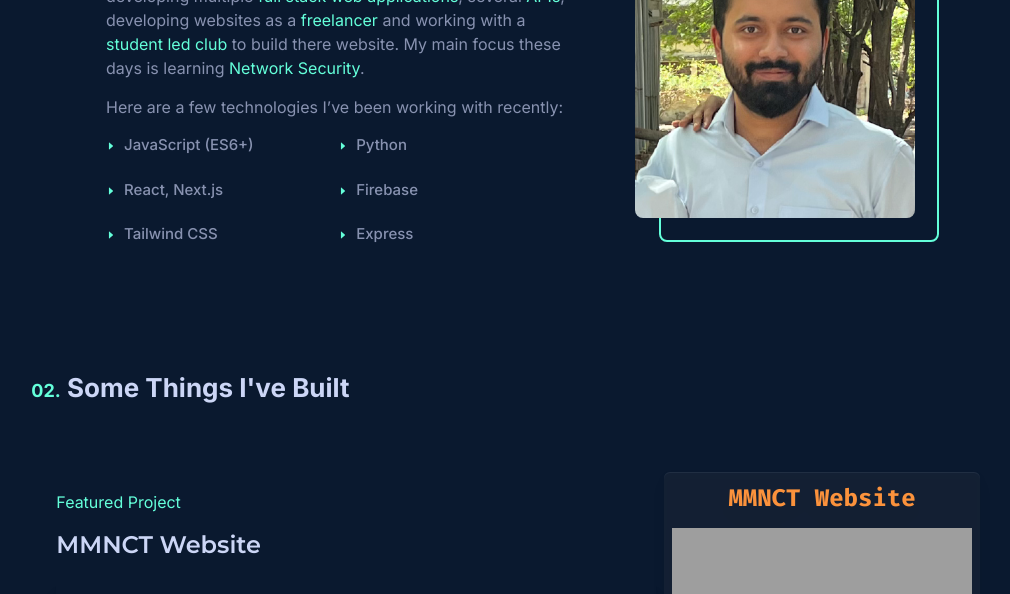
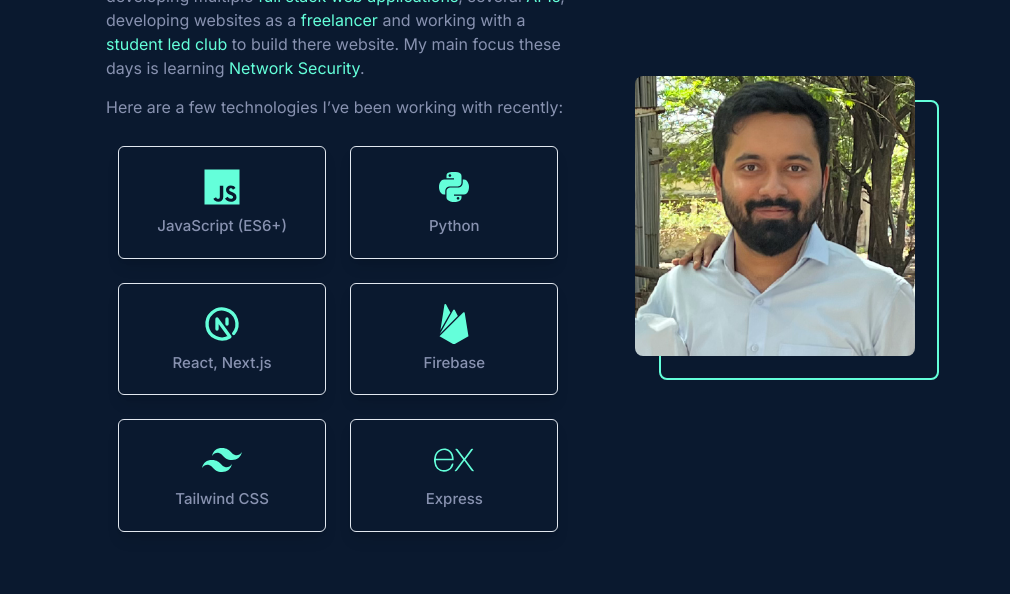
Before and after one commit to ujjwalkirti/ujjwal-portfolio, a Next.js app: page / in a window 1280 px wide. Shown: the part 1020-1614 px from the top of the page, without its empty margins (122-1132 px from the left). Built offline with nearby package versions, Linux system fonts and the light colour scheme; grey boxes are pictures that could not be loaded.

Commit message:
added icons for my tool set

```diff
--- a/src/components/data.ts
+++ b/src/components/data.ts
@@ -4,6 +4,11 @@ import {
   Libre_Caslon_Text,
   Montserrat,
 } from "@next/font/google";
+import { SiExpress, SiFirebase, SiTailwindcss } from "react-icons/si";
+import {  IoLogoPython } from "react-icons/io";
+import { TbBrandNextjs } from "react-icons/tb";
+import { IoLogoJavascript } from "react-icons/io5";
+
 
 const featuredProjects: Array<Object> = [
   {
@@ -102,12 +107,12 @@ const inter = Inter({
 });
 
 const tools = [
-  "JavaScript (ES6+)",
-  "Python",
-  "React, Next.js",
-  "Firebase",
-  "Tailwind CSS",
-  "Express",
+  { title: "JavaScript (ES6+)", icon: IoLogoJavascript },
+  { title: "Python", icon: IoLogoPython },
+  { title: "React, Next.js", icon: TbBrandNextjs },
+  { title: "Firebase", icon: SiFirebase },
+  { title: "Tailwind CSS", icon: SiTailwindcss },
+  { title: "Express", icon: SiExpress },
 ];
 
 const navbarOptionStyle = "hover:text-[#64ffda] cursor-pointer";
--- a/src/components/landing-page/LandingPage.tsx
+++ b/src/components/landing-page/LandingPage.tsx
@@ -19,6 +19,7 @@ import {
 } from "../data";
 import { firamono } from "@/components/data";
 import { linkedin_url } from "@/urls";
+import ToolComponent from "./ToolComponent";
 
 const moveToClass = (id: string): void => {
   const el = document.getElementById(id);
@@ -224,17 +225,9 @@ const LandingPage = () => {
             <p className="mb-[15px]">
               Here are a few technologies I’ve been working with recently:
             </p>
-            <ul className="grid grid-cols-2 text-[13px]">
+            <ul className="grid grid-cols-1 sm:grid-cols-2  text-[13px]">
               {tools.map((tool, index) => (
-                <li
-                  key={index}
-                  className="pb-[20px] font-medium flex text-[15px] items-center gap-2"
-                >
-                  <AiOutlineCaretRight className="aqua text-[10px]" />
-                  <span className="border-b-2 border-transparent hover:border-[#64ffda] transition-all duration-150 cursor-pointer">
-                    {tool}
-                  </span>
-                </li>
+                <ToolComponent tool={tool} index={index} />
               ))}
             </ul>
           </div>
--- /dev/null
+++ b/src/components/landing-page/ToolComponent.tsx
@@ -0,0 +1,15 @@
+import React from "react";
+
+function ToolComponent({ index, tool }) {
+  return (
+    <li
+      key={index}
+      className="py-[20px] font-medium flex flex-col text-[15px] items-center gap-2 shadow-lg border m-3 rounded-md"
+    >
+      <tool.icon className="aqua text-[40px]" />
+      <p>{tool.title}</p>
+    </li>
+  );
+}
+
+export default ToolComponent;
```
